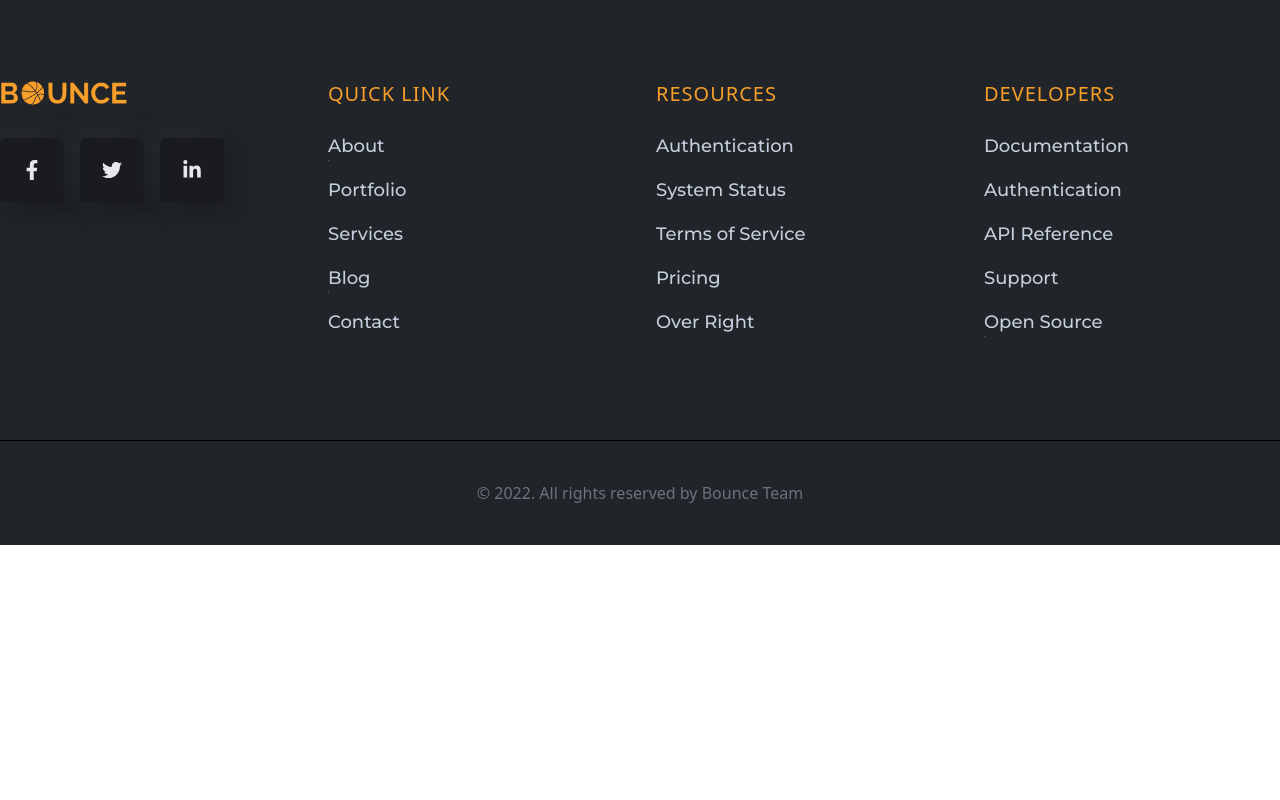
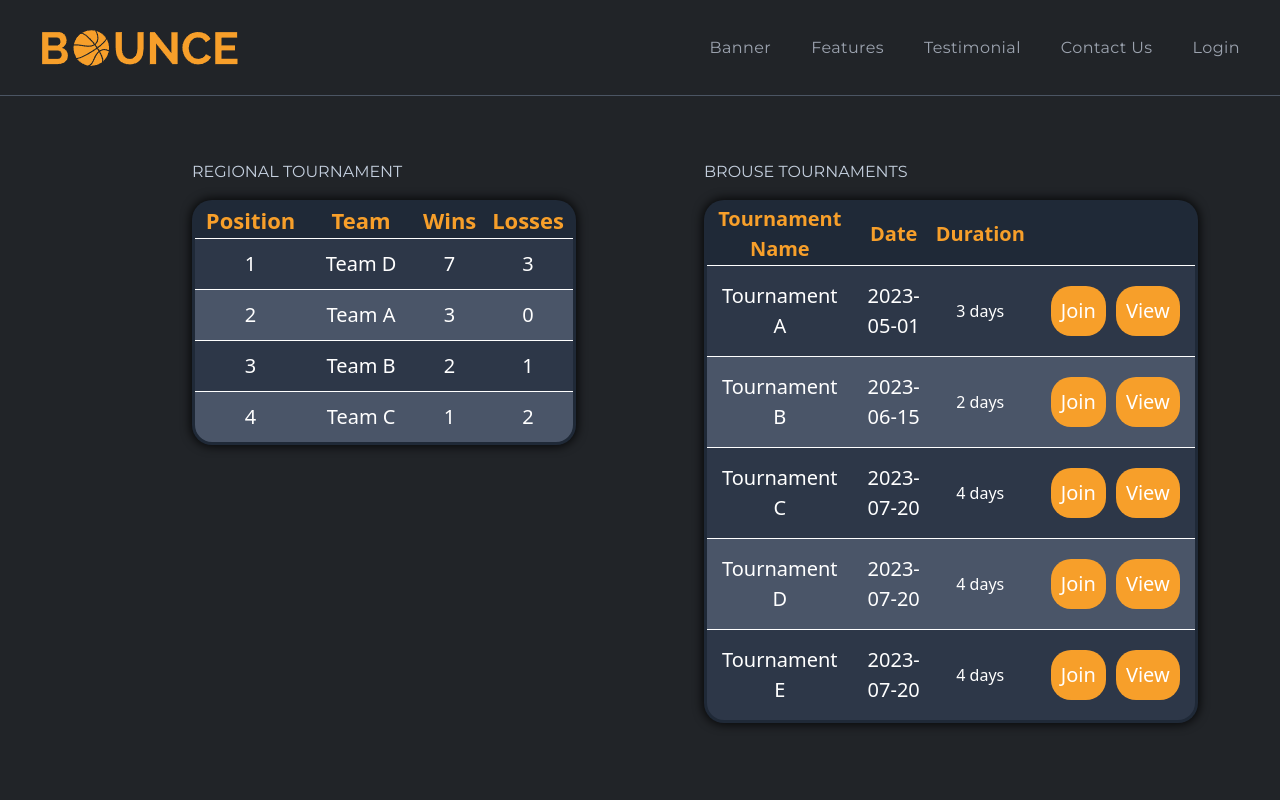
Before and after one commit to TheJad55/EECE430Proj, a React (Create React App) app: page /tournaments in a window 1280 px wide. Shown: the top 800 px of the page. Built offline with nearby package versions, Linux system fonts and the light colour scheme.

Commit message:
tournaments update

```diff
--- a/src/App.js
+++ b/src/App.js
@@ -5,9 +5,9 @@ import Homep from "./components/home/Homep";
 import Login from "./components/login/Login";
 import Register from "./components/register/Registration";
 import Homesignedin from "./components/homesignedin/homesignedin";
-import Calendar2 from "./components/calendar/Calendar2";
 import { Routes, Route } from "react-router-dom";
 import Tournaments from "./components/tournaments/Tournaments";
+import CoachHomep from "./components/coachhomepage/CoachHomep";
 
 function App() {
   return (
@@ -17,7 +17,9 @@ function App() {
         <Route path="/login" element={<Login />} />
         <Route path="/register" element={<Register />} />
         <Route path="/homesignedin" element={<Homesignedin />} />
-        <Route path="/calendar" element={<Calendar2 />} />
+        <Route path="/coachhomep" element={<CoachHomep />} />
+
+        <Route path="/tournaments" element={<Tournaments />} />
       </Routes>
       <Footer />
       <FooterBottom />
--- a/src/components/tournaments/Tournaments.js
+++ b/src/components/tournaments/Tournaments.js
@@ -1,17 +1,28 @@
 import React from 'react';
 import TournamentTable from '../usableComponents/TournamentTable'
 import Navbar from '../navbar/Navbar';
+import TournamentOptions from '../usableComponents/TournamentOptions';
 
-
+const styles = {
+    container: {
+      display: "flex",
+      flexDirection: "row",
+      justifyContent: "space-around",
+      alignItems: "flex-start",
+      marginTop: "5%",
+    },
+  };
 const Tournaments = () => {
     return (
 
       <div className="w-full h-auto bg-bodyColor text-lightText ">
         <Navbar />
 
-        <div className="max-w-screen-xl mx-auto">
+        <div style={styles.container}>
         <TournamentTable />
-      </div>
+      <TournamentOptions />
+
+    </div>
       </div>
     );
   }
--- /dev/null
+++ b/src/components/usableComponents/TournamentOptions.js
@@ -0,0 +1,123 @@
+import React from "react";
+
+const tournamentData = [
+  {
+    name: "Tournament A",
+    date: "2023-05-01",
+    duration: "3 days",
+  },
+  {
+    name: "Tournament B",
+    date: "2023-06-15",
+    duration: "2 days",
+  },
+  {
+    name: "Tournament C",
+    date: "2023-07-20",
+    duration: "4 days",
+  },
+  {
+    name: "Tournament D",
+    date: "2023-07-20",
+    duration: "4 days",
+  },
+  {
+    name: "Tournament E",
+    date: "2023-07-20",
+    duration: "4 days",
+  },
+];
+
+const styles = {
+    container: {
+      marginTop: "0%",
+      marginRight: "10%",
+      width: "30%",
+    },
+    table: {
+      border: "3px solid black",
+      width: "100%",
+      textAlign: "center",
+      backgroundColor: "#1F2937",
+      borderRadius: "20px",
+      overflow: "hidden",
+      boxShadow: "0px 0px 10px 2px rgba(0,0,0,0.75)",
+    },
+    th: {
+      color: "#f79f2a",
+      borderBottom: "1px solid white",
+      fontSize:"20px",
+    },
+    td: {
+      color: "white",
+      borderBottom: "1px solid white",
+      padding: "15px",
+      fontSize:"20px",
+    },
+    duration: {
+      color: "white",
+      borderTop: "1px solid white",
+      padding: "15px",
+      fontSize:"16px",
+    },
+    even: {
+      backgroundColor: "#2D3748",
+    },
+    odd: {
+      backgroundColor: "#4A5568",
+    },
+    buttonContainer: {
+      display: "flex",
+      justifyContent: "flex-end",
+      alignItems: "flex-end",
+      flexDirection: "row",
+      marginTop: "auto",
+    },
+    button: {
+      backgroundColor: "#f79f2a",
+      color: "white",
+      border: "none",
+      borderRadius: "20px",
+      padding: "10px",
+      cursor: "pointer",
+      marginLeft: "10px",
+    },
+  };
+
+  const TournamentOptions = () => {
+    return (
+      <div style={styles.container}>
+        <div className="text-base uppercase font-titleFont mb-4 ">Brouse Tournaments</div>
+        <table style={styles.table}>
+          <thead>
+            <tr>
+              <th style={styles.th}>Tournament Name</th>
+              <th style={styles.th}>Date</th>
+              <th style={styles.th}>Duration</th>
+              <th style={styles.th}></th>
+            </tr>
+          </thead>
+          <tbody>
+            {tournamentData.map((tournament, index) => (
+              <tr
+                key={index}
+                style={index % 2 === 0 ? styles.even : styles.odd}
+              >
+                <td style={styles.td}>{tournament.name}</td>
+                <td style={styles.td}>{tournament.date}</td>
+                <td style={styles.duration}>{tournament.duration}</td>
+                <td style={styles.td}>
+                  <div style={styles.buttonContainer}>
+                    <button style={styles.button}>Join</button>
+                    <button style={styles.button}>View</button>
+                  </div>
+                </td>
+              </tr>
+            ))}
+          </tbody>
+        </table>
+      </div>
+    );
+  };
+
+export default TournamentOptions;
--- a/src/components/usableComponents/TournamentTable.js
+++ b/src/components/usableComponents/TournamentTable.js
@@ -1,39 +1,83 @@
-import { useState } from "react";
-import { Table, TableBody, TableCell, TableHead, TableRow } from "@mui/material";
+import React from "react";
 
-const teams = [
-  { id: 1, name: "Team A", wins: 3, losses: 1, points: 9 },
-  { id: 2, name: "Team B", wins: 2, losses: 2, points: 6 },
-  { id: 3, name: "Team C", wins: 1, losses: 3, points: 3 },
-  { id: 4, name: "Team D", wins: 0, losses: 4, points: 0 },
+const tournamentData = [
+  { team: "Team A", wins: 3, losses: 0 },
+  { team: "Team B", wins: 2, losses: 1 },
+  { team: "Team C", wins: 1, losses: 2 },
+  { team: "Team D", wins: 7, losses: 3 },
 ];
 
-const TournamentTable = () => {
-  const [sortedTeams, setSortedTeams] = useState(teams.sort((a, b) => b.points - a.points));
+const styles = {
+  container: {
+    marginTop: "0%",
+    marginLeft: "10%",
+    width: "30%",
+  },
+  table: {
+    border: "3px solid black",
+    width: "100%",
+    textAlign: "center",
+    backgroundColor: "#1F2937",
+    borderRadius: "20px",
+    overflow: "hidden",
+    boxShadow: "0px 0px 10px 2px rgba(0,0,0,0.75)",
+  },
+  th: {
+    color: "#f79f2a",
+    borderBottom: "1px solid white",
+    fontSize: "22px",
+  },
+  td: {
+    color: "white",
+    borderBottom: "1px solid white",
+    padding: "10px",
+    fontSize:"20px",
+  },
+  even: {
+    backgroundColor: "#2D3748",
+  },
+  odd: {
+    backgroundColor: "#4A5568",
+  },
+};
+
+const TournamentTable = ({ tournamentIndex }) => {
+  // sort the data based on wins in descending order
+  const sortedData = tournamentData.sort((a, b) => b.wins - a.wins);
+
+  // calculate position dynamically based on index
+  const dataWithPosition = sortedData.map((team, index) => ({
+    ...team,
+    position: index + 1,
+  }));
 
   return (
-    <Table>
-      <TableHead>
-        <TableRow>
-          <TableCell>Position</TableCell>
-          <TableCell>Team</TableCell>
-          <TableCell>Wins</TableCell>
-          <TableCell>Losses</TableCell>
-          <TableCell>Points</TableCell>
-        </TableRow>
-      </TableHead>
-      <TableBody>
-        {sortedTeams.map((team, index) => (
-          <TableRow key={team.id}>
-            <TableCell>{index + 1}</TableCell>
-            <TableCell>{team.name}</TableCell>
-            <TableCell>{team.wins}</TableCell>
-            <TableCell>{team.losses}</TableCell>
-            <TableCell>{team.points}</TableCell>
-          </TableRow>
-        ))}
-      </TableBody>
-    </Table>
+    <div style={styles.container}>
+        <div className="text-base uppercase font-titleFont mb-4 ">Regional Tournament</div>
+      <table style={styles.table}>
+        <thead>
+          <tr>
+            <th style={styles.th}>Position</th>
+            <th style={styles.th}>Team</th>
+            <th style={styles.th}>Wins</th>
+            <th style={styles.th}>Losses</th>
+          </tr>
+        </thead>
+        <tbody>
+          {dataWithPosition.map((team, index) => (
+            <tr
+              key={team.position}
+              style={index % 2 === 0 ? styles.even : styles.odd}
+            >
+              <td style={styles.td}>{team.position}</td>
+              <td style={styles.td}>{team.team}</td>
+              <td style={styles.td}>{team.wins}</td>
+              <td style={styles.td}>{team.losses}</td>
+            </tr>
+          ))}
+        </tbody>
+      </table>
+    </div>
   );
 };
 
```
